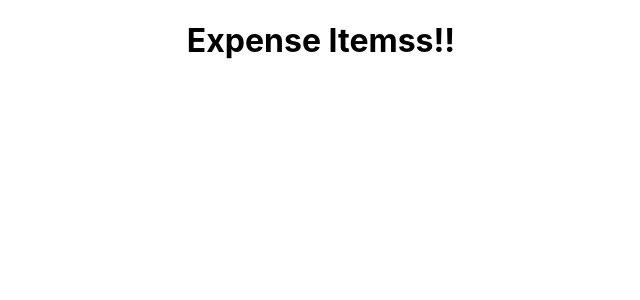
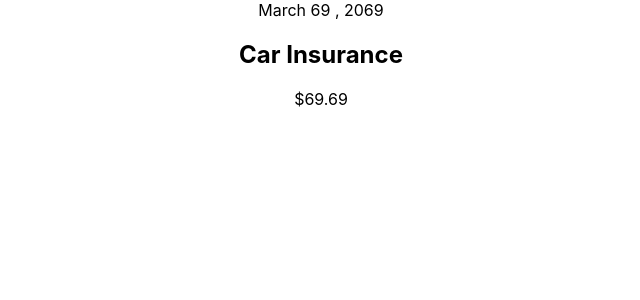
Before and after one commit to Shobhityadav99/Expense-Calculator-React, a React (Create React App) app: page / in a window 1280 px wide. Shown: the top 300 px of the page, without its empty margins (319-959 px from the left). Built offline with nearby package versions, Linux system fonts and the light colour scheme.

Commit message:
Basic data added

```diff
--- a/src/App.js
+++ b/src/App.js
@@ -4,7 +4,7 @@ import ExpenseItem from './Components/ExpenseItem';
 function App() {
   return (
     <div className="App">
-        <ExpenseItem></ExpenseItem>
+      <ExpenseItem></ExpenseItem>
     </div>
   );
 }
--- a/src/Components/ExpenseItem.js
+++ b/src/Components/ExpenseItem.js
@@ -1,5 +1,11 @@
 function ExpenseItem() {
-    return <h1>Expense Itemss!!</h1>
+    return <div>
+        <div>March 69 , 2069</div>
+        <div>
+            <h2>Car Insurance</h2>
+            <div>$69.69</div>
+        </div>
+    </div>
 }
 
 export default ExpenseItem;
```
